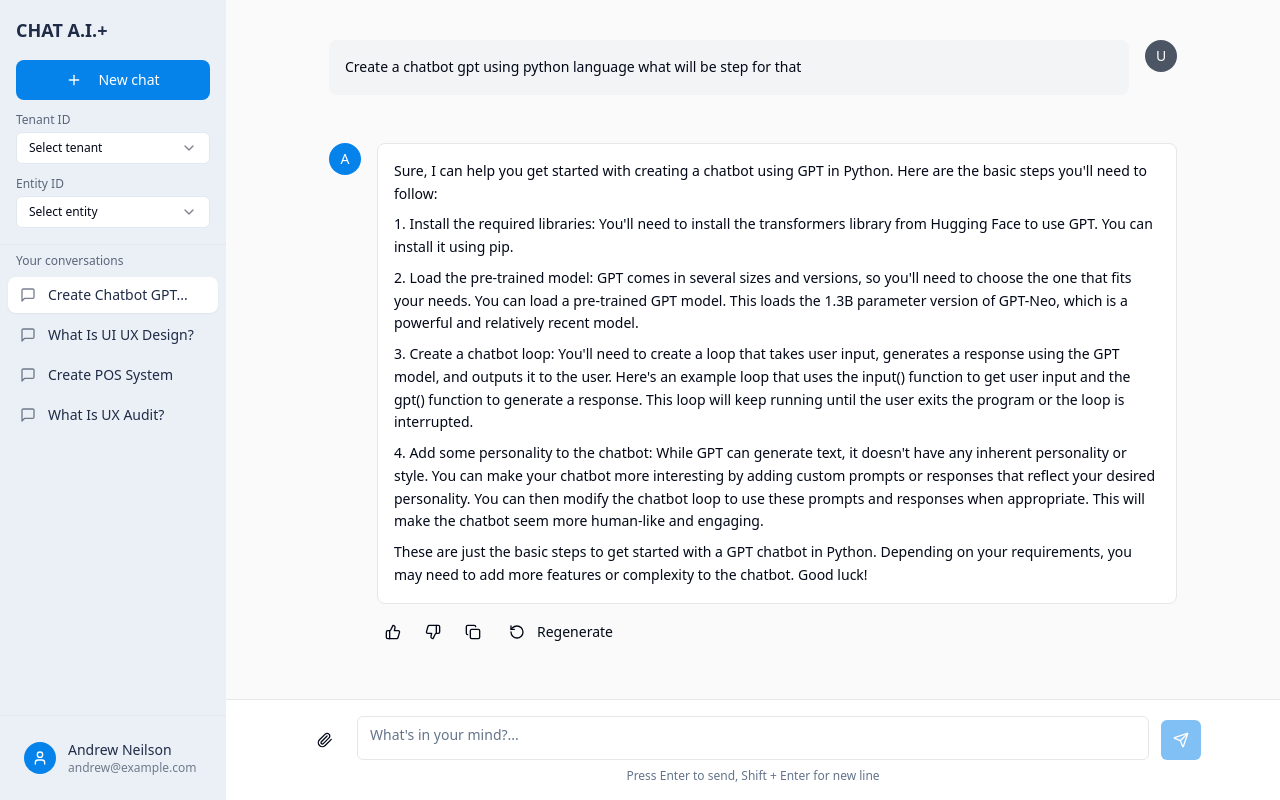
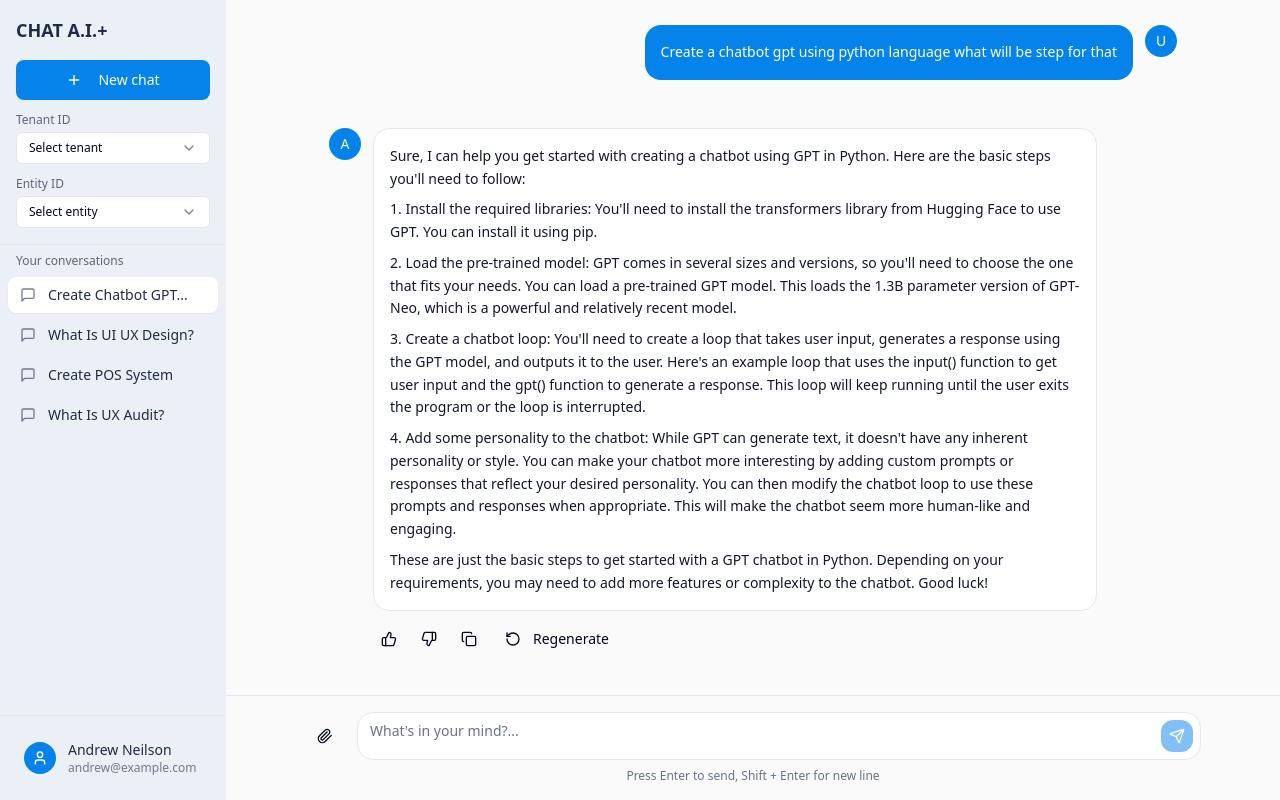
Before and after one commit to lightdev627/deep-talk-canvas, a React (Vite) app: page / in a window 1280 px wide. Built offline with nearby package versions, Linux system fonts and the light colour scheme.

Commit message:
Refine chat display and input
Update chat message display to differentiate user and AI messages. Adjust input field background, border-radius, and integrate the send button.

```diff
--- a/src/components/ChatInput.tsx
+++ b/src/components/ChatInput.tsx
@@ -40,13 +40,13 @@ export function ChatInput({
   }, [message]);
 
   return (
-    <div className="border-t border-chatbot-message-border bg-background p-4">
+    <div className="border-t border-chatbot-message-border bg-chatbot-background p-4">
       <div className="max-w-4xl mx-auto">
         <div className="flex items-end gap-3">
           <Button
             size="sm"
             variant="ghost"
-            className="h-10 w-10 p-0 flex-shrink-0"
+            className="h-12 w-10 p-0 flex-shrink-0"
           >
             <Paperclip className="w-4 h-4" />
           </Button>
@@ -59,18 +59,17 @@ export function ChatInput({
               onKeyDown={handleKeyDown}
               placeholder={placeholder}
               disabled={disabled}
-              className="min-h-[44px] max-h-[120px] resize-none border-chatbot-message-border focus:border-chatbot-primary focus:ring-chatbot-primary"
+              className="min-h-[48px] max-h-[120px] resize-none rounded-2xl border-chatbot-message-border focus:border-chatbot-primary focus:ring-chatbot-primary pr-12 bg-white"
               rows={1}
             />
+            <Button
+              onClick={handleSubmit}
+              disabled={!message.trim() || disabled}
+              className="absolute right-2 top-1/2 transform -translate-y-1/2 h-8 w-8 p-0 bg-chatbot-primary hover:bg-chatbot-primary/90 disabled:opacity-50 rounded-xl"
+            >
+              <Send className="w-4 h-4" />
+            </Button>
           </div>
-
-          <Button
-            onClick={handleSubmit}
-            disabled={!message.trim() || disabled}
-            className="h-10 w-10 p-0 bg-chatbot-primary hover:bg-chatbot-primary/90 disabled:opacity-50"
-          >
-            <Send className="w-4 h-4" />
-          </Button>
         </div>
 
         <p className="text-xs text-muted-foreground mt-2 text-center">
--- a/src/components/ChatMessage.tsx
+++ b/src/components/ChatMessage.tsx
@@ -27,12 +27,13 @@ export function ChatMessage({ message, onRegenerate, onEdit }: ChatMessageProps)
   const isUser = message.role === "user";
 
   return (
-    <div className={cn("flex gap-4 py-6", isUser ? "flex-row-reverse" : "flex-row")}>
+    <div className={cn("flex gap-4 py-6", isUser ? "justify-end" : "justify-start")}>
+      <div className={cn("flex gap-3 max-w-3xl", isUser ? "flex-row-reverse" : "flex-row")}>
         {/* Avatar */}
         <div className={cn(
           "w-8 h-8 rounded-full flex items-center justify-center text-white text-sm font-medium flex-shrink-0",
           isUser
-          ? "bg-gray-600"
+            ? "bg-chatbot-primary"
             : "bg-chatbot-primary"
         )}>
           {isUser ? "U" : "A"}
@@ -41,14 +42,17 @@ export function ChatMessage({ message, onRegenerate, onEdit }: ChatMessageProps)
         {/* Message Content */}
         <div className="flex-1 min-w-0">
           <div className={cn(
-          "rounded-lg p-4 max-w-4xl",
+            "rounded-2xl p-4",
             isUser
-            ? "bg-gray-100 ml-auto"
-            : "bg-chatbot-message-ai border border-chatbot-message-border"
+              ? "bg-chatbot-primary text-white"
+              : "bg-white border border-chatbot-message-border"
           )}>
             <div className="prose prose-sm max-w-none">
               {message.content.split('\n').map((line, index) => (
-              <p key={index} className="mb-2 last:mb-0 text-sm leading-relaxed">
+                <p key={index} className={cn(
+                  "mb-2 last:mb-0 text-sm leading-relaxed",
+                  isUser ? "text-white" : "text-gray-900"
+                )}>
                   {line}
                 </p>
               ))}
@@ -110,5 +114,6 @@ export function ChatMessage({ message, onRegenerate, onEdit }: ChatMessageProps)
           )}
         </div>
       </div>
+    </div>
   );
 }
```
Lines whose indentation alone changed are shown as unchanged.
